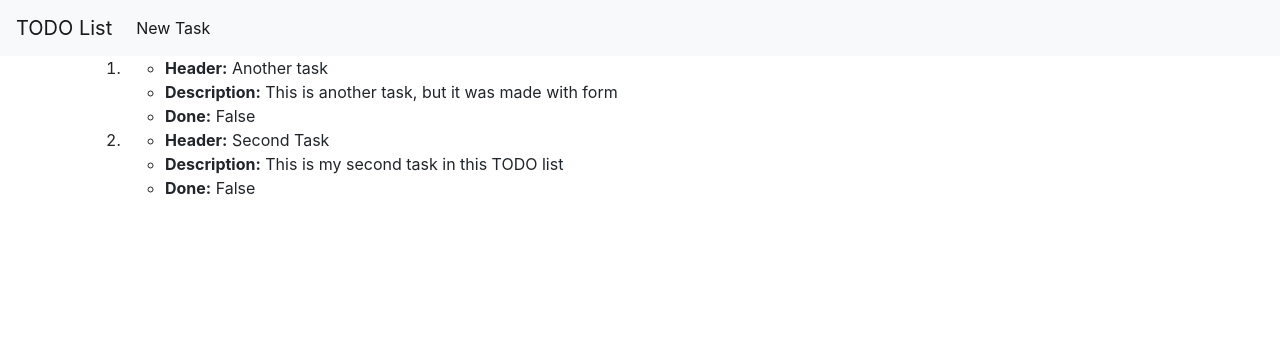
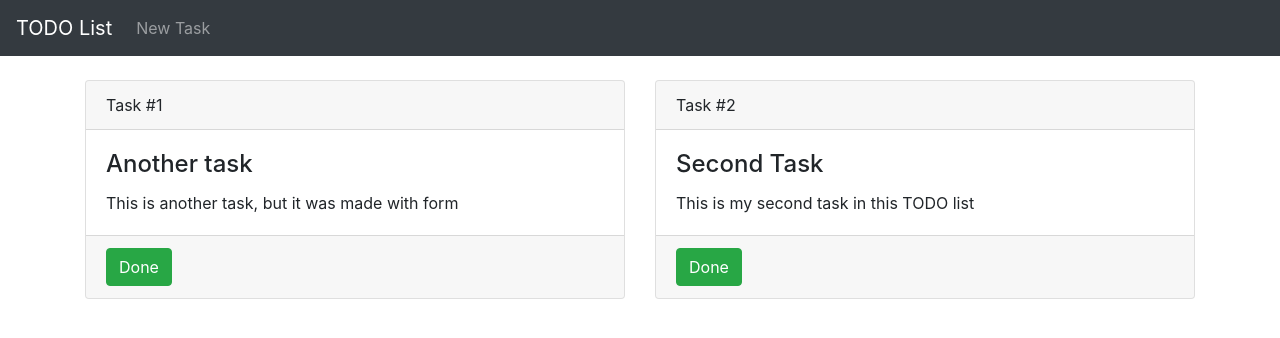
Before and after one commit to smertelny/todo, a Django app: page / in a window 1280 px wide. Shown: the top 338 px of the page. Run offline with Django 3.2, Linux system fonts and the light colour scheme; data comes from the database, SQL or seed files in the repository; some libraries are stand-ins or nearby versions.

Commit message:
Task view is better now. Minor Fix of Bootstrap grid.

```diff
--- a/todo/templates/todo/base.html
+++ b/todo/templates/todo/base.html
@@ -9,20 +9,20 @@
     <title>{% block title %}Document{% endblock %}</title>
 </head>
 <body>
-    <div class="contaier">
-        <nav class="navbar navbar-expand-lg navbar-light bg-light">
+        <nav class="navbar navbar-expand-md navbar-dark bg-dark mb-4">
                 <a class="navbar-brand" href="{% url 'todo:index' %}">TODO List</a>
                 <button class="navbar-toggler" type="button" data-toggle="collapse" data-target="#navbarNav" aria-controls="navbarNav" aria-expanded="false" aria-label="Toggle navigation">
                     <span class="navbar-toggler-icon"></span>
                 </button>
                 <div class="collapse navbar-collapse" id="navbarNav">
                     <ul class="navbar-nav">
-                    <li class="nav-item active">
+                    <li class="nav-item">
                         <a class="nav-link" href="{% url 'todo:new_task' %}">New Task</a>
                     </li>
                     </ul>
                 </div>
             </nav>
+    <main role="main">
         {% block content %}
         <div class="container">
             <div class="col-md-4">
@@ -30,6 +30,6 @@
             </div>
         </div>
         {% endblock %}
-    </div>
+    </main>
 </body>
 </html>
--- a/todo/templates/todo/index.html
+++ b/todo/templates/todo/index.html
@@ -4,24 +4,20 @@
 
 {% block content %}
 <div class="container">
-  <div class="row">
-    <div class="col-md-6">
-      {% if data %}
-      <ol>
-        {% for item in data %}
-        <li>
-          <ul>
-            <li><strong>Header:</strong> {{ item.header }}</li>
-            <li><strong>Description:</strong> {{ item.description }}</li>
-            <li><strong>Done:</strong> {{ item.isDone }}</li>
-          </ul>
-        </li>
-        {% endfor %}
-      </ol>
-      {% else %}
-        There is no data here
-      {% endif %}
-    </div>
-    </div>
+  <div class='card-deck'>
+    {% for task in data %}
+      <div class="card mb-3">
+        <div class="card-header">Task #{{ forloop.counter }}</div>
+        <div class="card-body">
+          <h4 class="card-title">{{ task.header }}</h4>
+          <p class="card-text">{{ task.description }}</p>
+        </div>
+        <div class="card-footer">
+            <a class="card-link btn btn-success" href="#">Done</a>
+        </div>
+      </div>
+      {% cycle '' '' '' '</div><div class="card-deck">' %}
+    {% endfor %}
+  </div>
 </div>
 {% endblock content %}
```
